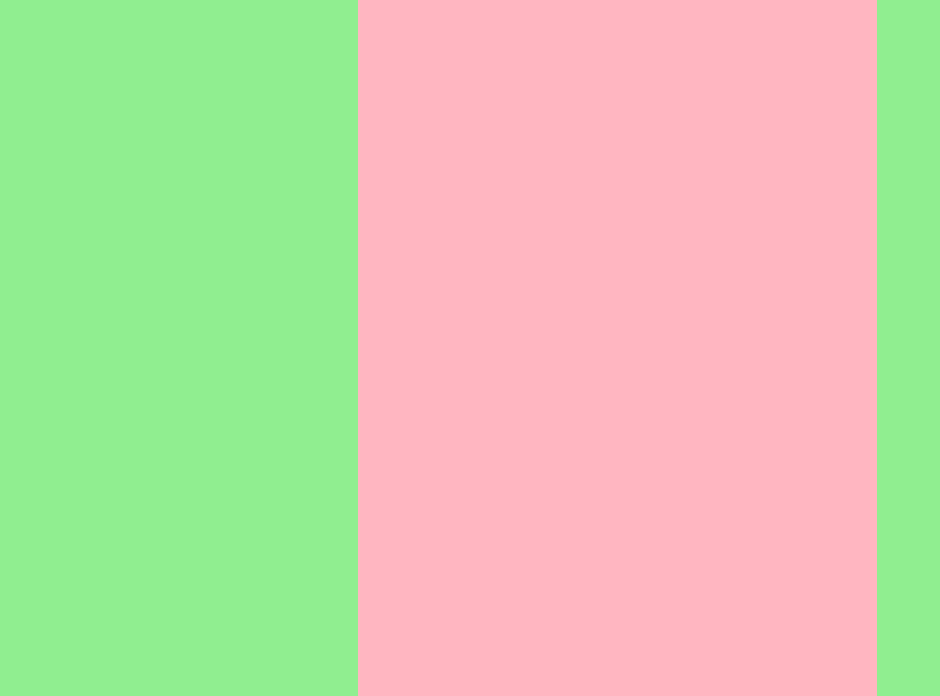
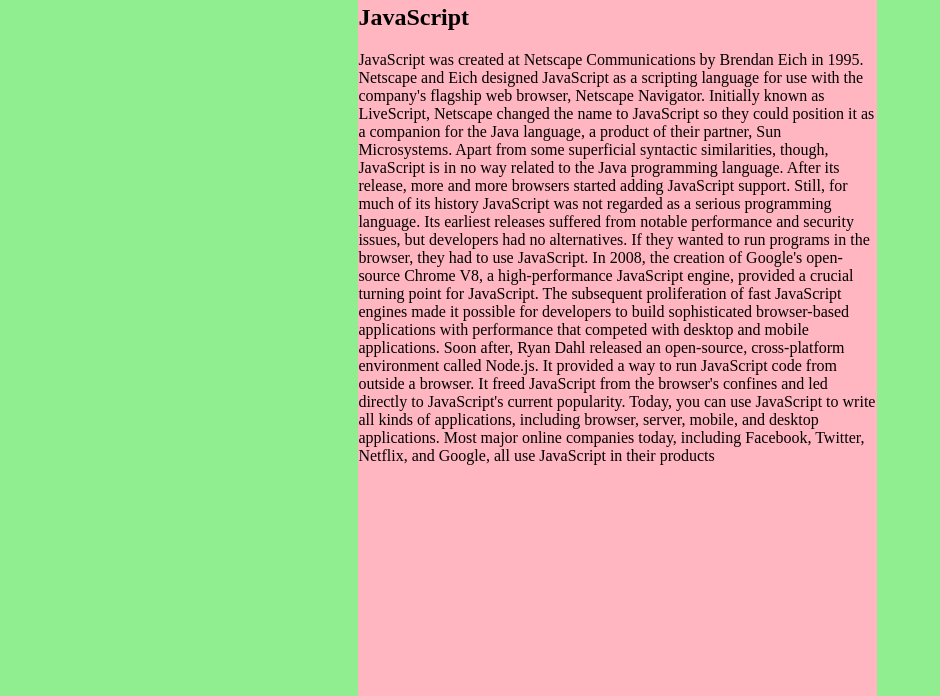
Before and after one commit to asadullah696/Tabs_Practice, a plain HTML site: page index.html in a window 1280 px wide. Shown: the part 104-800 px from the top of the page, without its empty margins (0-940 px from the left). Drawn offline with Linux system fonts and the light colour scheme.

Commit message:
Main HTML Page

```diff
--- a/index.html
+++ b/index.html
@@ -14,7 +14,7 @@
                 <h1>Tabs Bar Assignment</h1>
             </div>
             <div class="tabs">
-                <li class="tab" id="tab1" onClick="homeAr()">Home</li>
+                <li class="tab activetab" id="tab1" onClick="homeAr()">Home</li>
                 <li class="tab" id="tab2" onClick="servicesAr()">Service</li>
                 <li class="tab" id="tab3" onClick="aboutAr()">About Us</li>
                 <li class="tab" id="tab4" onClick="portfolioAr()">Portfolio</li>
@@ -22,7 +22,37 @@
             </div>
         </div>
         <div class="tab-data">
-                <div class="tab-content" id="tab-content1"></div>
+                <div class="activecontent" id="tab-content1">
+                    <h2>JavaScript</h2>
+                    <p>
+                        JavaScript was created at Netscape Communications by Brendan Eich in 1995.
+                         Netscape and Eich designed JavaScript as a scripting language for use with
+                          the company's flagship web browser, Netscape Navigator. Initially known as
+                           LiveScript, Netscape changed the name to JavaScript so they could position
+                            it as a companion for the Java language, a product of their partner, Sun Microsystems.
+                             Apart from some superficial syntactic similarities, though, JavaScript is in no way
+                              related to the Java programming language.
+
+                        After its release, more and more browsers started adding JavaScript support. Still,
+                         for much of its history JavaScript was not regarded as a serious programming language.
+                          Its earliest releases suffered from notable performance and security issues, but
+                           developers had no alternatives. If they wanted to run programs in the browser,
+                            they had to use JavaScript.
+
+                        In 2008, the creation of Google's open-source Chrome V8, a high-performance JavaScript
+                         engine, provided a crucial turning point for JavaScript. The subsequent proliferation
+                          of fast JavaScript engines made it possible for developers to build sophisticated
+                          browser-based applications with performance that competed with desktop and mobile
+                           applications.
+
+                        Soon after, Ryan Dahl released an open-source, cross-platform environment called Node.js.
+                         It provided a way to run JavaScript code from outside a browser. It freed JavaScript
+                          from the browser's confines and led directly to JavaScript's current popularity.
+                           Today, you can use JavaScript to write all kinds of applications, including browser,
+                            server, mobile, and desktop applications. Most major online companies today,
+                            including Facebook, Twitter, Netflix, and Google, all use JavaScript in their products
+                    </p>
+                </div>
                 <div class="tab-content" id="tab-content2"></div>
                 <div class="tab-content" id="tab-content3"></div>
                 <div class="tab-content" id="tab-content4"></div>
```
